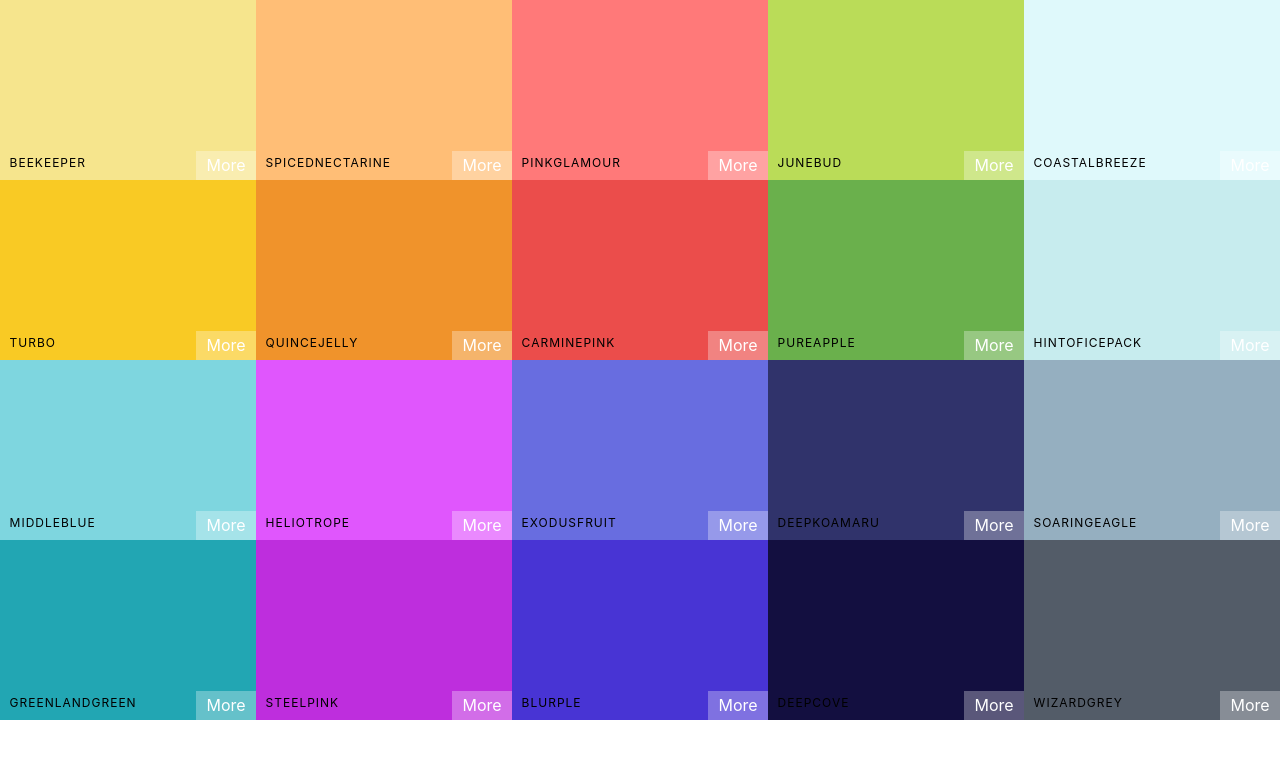
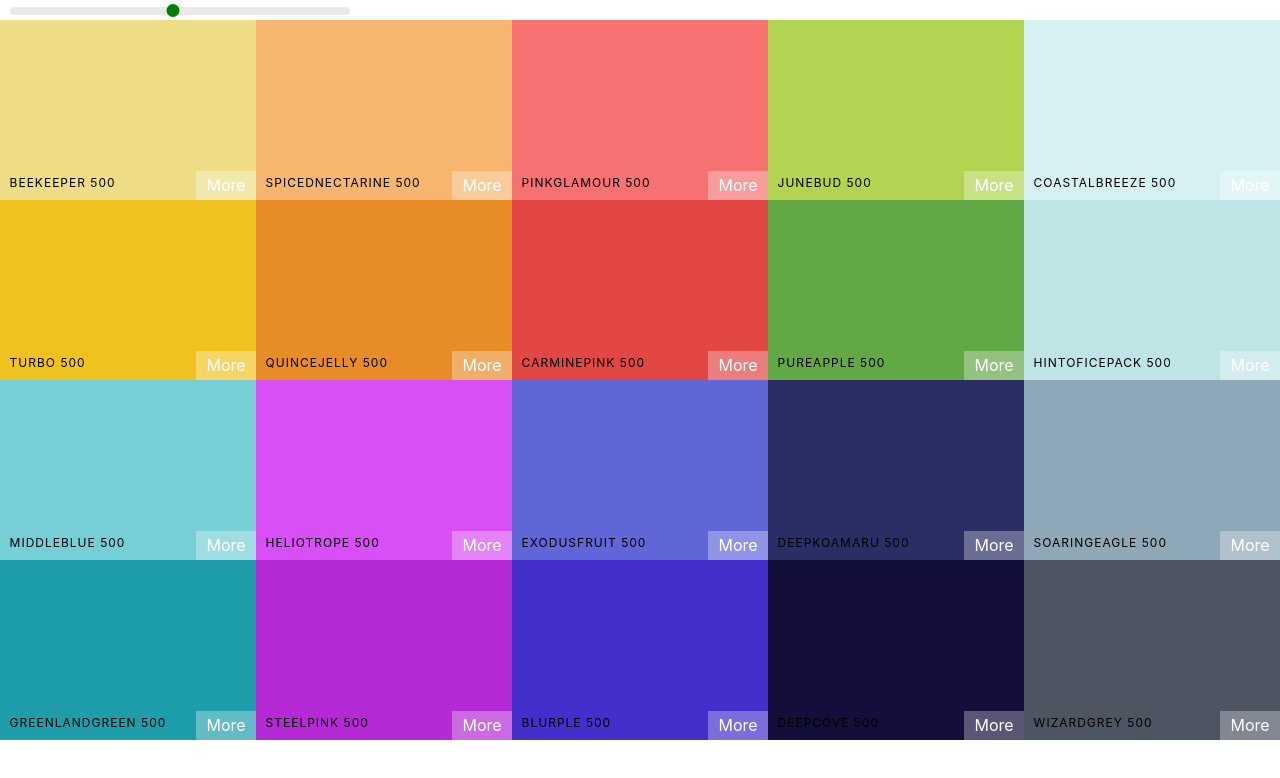
Before and after one commit to ashrafhafiz/pro_react_colors, a React (Create React App) app: page / in a window 1280 px wide. Shown: the top 778 px of the page. Built offline with nearby package versions, Linux system fonts and the light colour scheme.

Commit message:
Installed rc-slider component and styled it.

```diff
--- a/src/App.js
+++ b/src/App.js
@@ -1,11 +1,13 @@
 import React from "react";
 import seedColors from "./components/data/seedColors";
 import Palette from "./components/palette/Palette.component";
+import { generatePalette } from "./components/helpers/colorhelper";
 
 function App() {
+  // console.log(generatePalette(seedColors[4]));
   return (
     <div className="App">
-      <Palette {...seedColors[4]} />
+      <Palette {...generatePalette(seedColors[4])} />
     </div>
   );
 }
--- a/src/components/color-box/ColorBox.component.jsx
+++ b/src/components/color-box/ColorBox.component.jsx
@@ -21,17 +21,18 @@ export default class ColorBox extends Component {
   }
 
   render() {
-    const { color, name } = this.props;
+    // console.log(this.props);
+    const { hex, name } = this.props;
     return (
-      <CopyToClipboard text={color} onCopy={this.handleCopy}>
-        <div className="ColorBox" style={{ background: color }}>
+      <CopyToClipboard text={hex} onCopy={this.handleCopy}>
+        <div className="ColorBox" style={{ background: hex }}>
           <div
-            style={{ background: color }}
+            style={{ background: hex }}
             className={`copy-overlay ${this.state.copied && "show"}`}
           />
           <div className={`copy-message ${this.state.copied && "show"}`}>
             <h1>Copied</h1>
-            <p>{color}</p>
+            <p>{hex}</p>
           </div>
           <div className="copy-container">
             <div className="box-content">
--- /dev/null
+++ b/src/components/helpers/colorhelper.js
@@ -0,0 +1,56 @@
+import chroma from "chroma-js";
+
+const levels = [50, 100, 200, 300, 400, 500, 600, 700, 800, 900];
+// const log = console.log;
+export function generatePalette(starterPalette) {
+  let newPalette = {
+    paletteName: starterPalette.paletteName,
+    id: starterPalette.id,
+    emoji: starterPalette.emoji,
+    colors: {}
+  };
+
+  levels.forEach(level => (newPalette.colors[level] = []));
+  //   for (let level in levels) {
+  //     newPalette.colors[level] = [];
+  //   }
+
+  //   log(newPalette);
+
+  //   for (let color of starterPalette.colors)
+  starterPalette.colors.forEach(color => {
+    let scale = generateScale(color.color, 10).reverse();
+    // log(scale);
+    for (let i in scale) {
+      newPalette.colors[levels[i]].push({
+        name: `${color.name} ${levels[i]}`,
+        id: color.name.toLowerCase().replace(/ /g, "_"),
+        hex: scale[i],
+        rgb: chroma(scale[i]).css(),
+        rgba: chroma(scale[i])
+          .css()
+          .replace("rgb", "rgba")
+          .replace(")", ",1.0)")
+      });
+    }
+  });
+  return newPalette;
+}
+
+function getRange(hexColor) {
+  const end = "#FFFFFF";
+  return [
+    chroma(hexColor)
+      .darken(1.4)
+      .hex(),
+    hexColor,
+    end
+  ];
+}
+
+function generateScale(hexColor, numberOfColors) {
+  return chroma
+    .scale(getRange(hexColor))
+    .mode("lab")
+    .colors(numberOfColors);
+}
--- a/src/components/palette/Palette.component.jsx
+++ b/src/components/palette/Palette.component.jsx
@@ -1,15 +1,43 @@
 import React, { Component } from "react";
 import ColorBox from "../color-box/ColorBox.component";
+import Slider from "rc-slider";
+import "rc-slider/assets/index.css";
 import "./Palette.styles.css";
 
 export default class Palette extends Component {
+  constructor(props) {
+    super(props);
+    this.state = {
+      level: 500
+    };
+    this.handleAfterChange = this.handleAfterChange.bind(this);
+  }
+
+  handleAfterChange(newLevel) {
+    this.setState({
+      level: newLevel
+    });
+  }
+
   render() {
-    const colorBoxes = this.props.colors.map((colorItem, i) => (
+    // console.log(this.props);
+    const { level } = this.state;
+    const { colors } = this.props;
+    const colorBoxes = colors[level].map((colorItem, i) => (
       <ColorBox key={i} {...colorItem} />
     ));
     return (
       <div>
         <div className="Palette">
+          <div className="slider">
+            <Slider
+              defaultValue={level}
+              min={100}
+              max={900}
+              step={100}
+              onAfterChange={newLevel => this.handleAfterChange(newLevel)}
+            />
+          </div>
           <div className="Palette-colors">{colorBoxes}</div>
         </div>
       </div>
--- a/src/components/palette/Palette.styles.css
+++ b/src/components/palette/Palette.styles.css
@@ -5,3 +5,31 @@
 .Palette-colors {
   height: 90%;
 }
+
+.slider {
+  width: 340px;
+  margin: 0 10px;
+  display: inline-block;
+}
+
+.rc-slider-track {
+  background-color: transparent;
+}
+
+.rc-slider-rail {
+  height: 8px;
+}
+
+.rc-slider-handle,
+.rc-slider-handle:active,
+.rc-slider-handle:focus,
+.rc-slider-handle:hover {
+  background: green;
+  outline: none;
+  border: 2px solid green;
+  box-shadow: none;
+  width: 13px;
+  height: 13px;
+  margin-left: -7px;
+  margin-top: -3px;
+}
```
